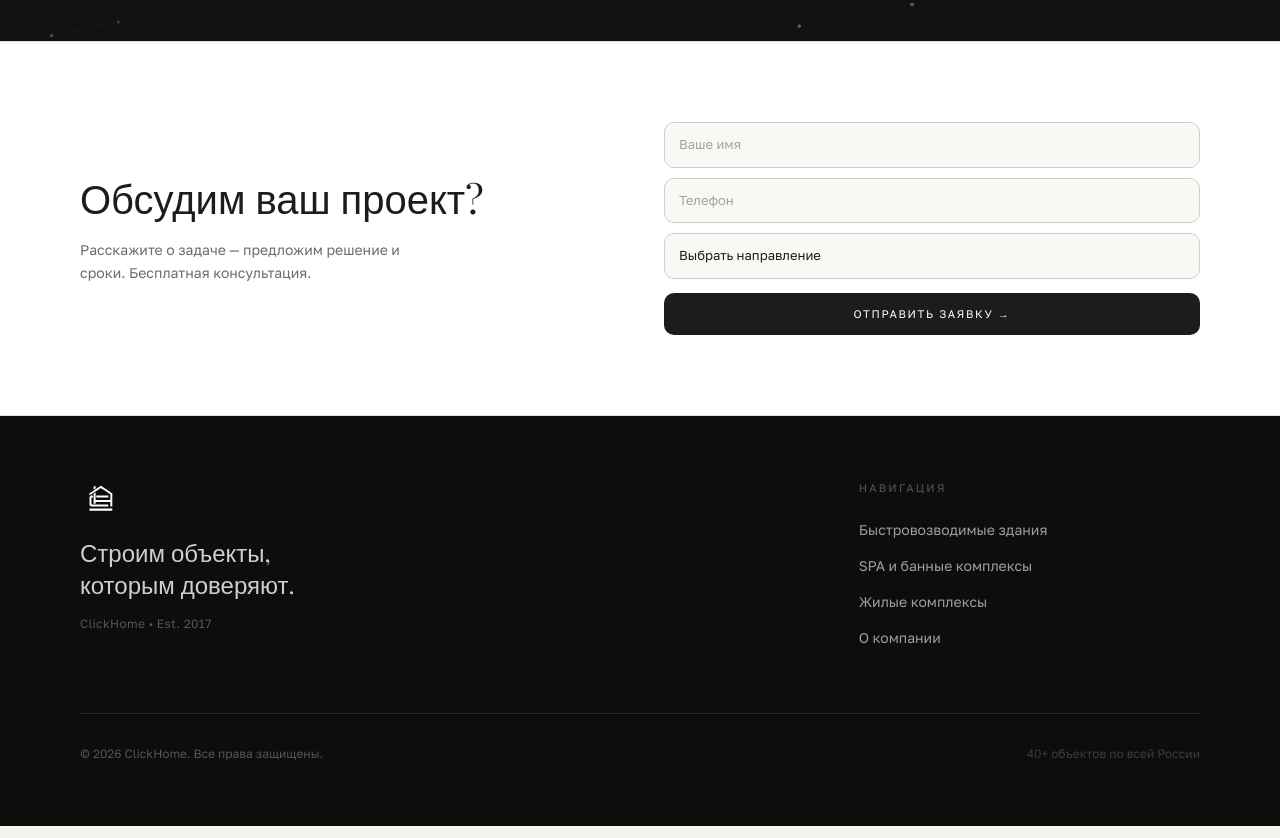
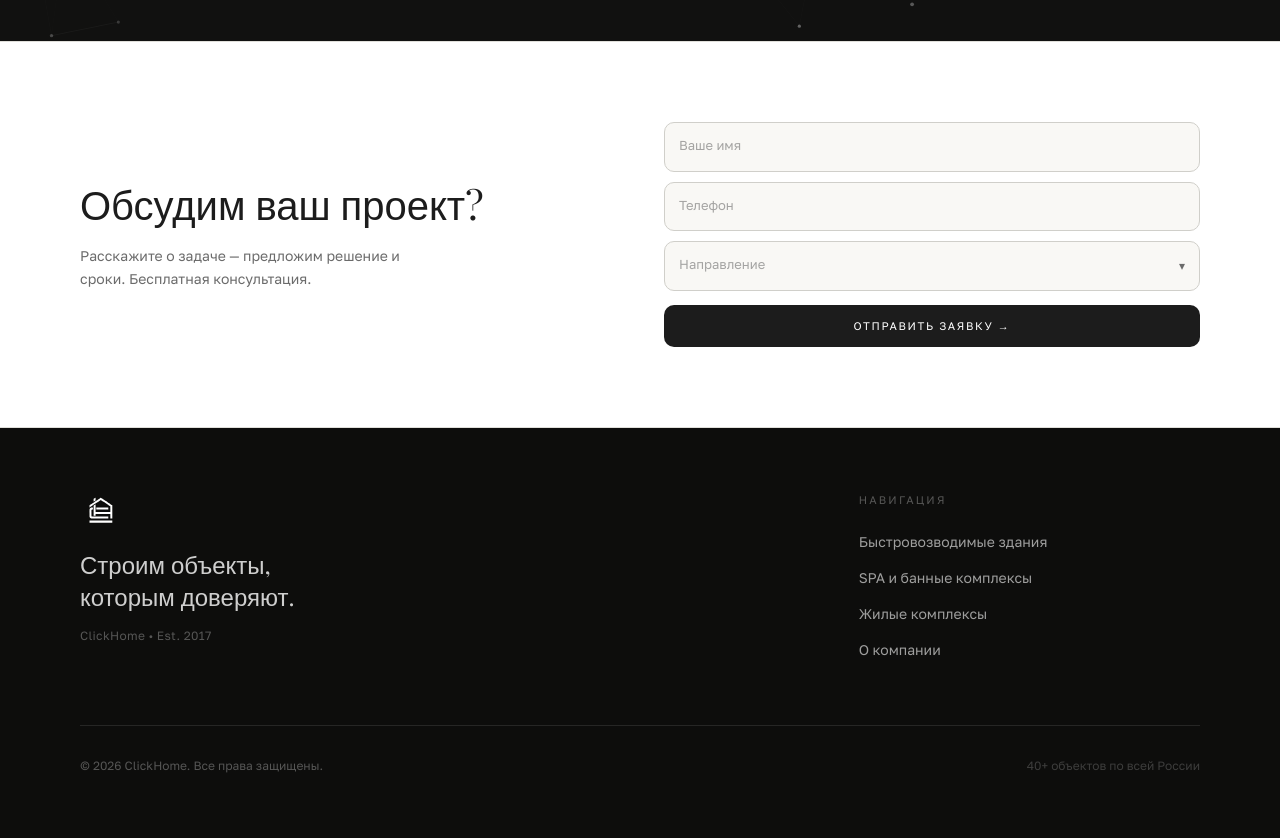
Before and after one commit to wellcomeai/clickhome, a Next.js app: page / in a window 1280 px wide. Shown: the part 2160-2998 px from the top of the page. Built offline with nearby package versions, Linux system fonts and the light colour scheme; a web font is replaced by a local one.

Commit message:
feat(form): floating-label inputs in lead form

```diff
--- /dev/null
+++ b/components/FloatingInput.tsx
@@ -0,0 +1,95 @@
+'use client';
+
+import { useState, useId } from 'react';
+
+type CommonProps = {
+  label: string;
+  value: string;
+  onChange: (val: string) => void;
+  name?: string;
+};
+
+type InputProps = CommonProps & {
+  type?: 'text' | 'tel' | 'email';
+  as?: 'input';
+};
+
+type SelectProps = CommonProps & {
+  as: 'select';
+  options: { value: string; label: string }[];
+};
+
+const wrapperClass =
+  'relative w-full rounded-[10px] bg-[#F9F8F5] transition-colors duration-200';
+const baseFieldClass =
+  'peer w-full font-sans text-[13px] text-[#1C1C1C] bg-transparent rounded-[10px] px-[14px] pt-[20px] pb-[8px] outline-none';
+
+export function FloatingInput(props: InputProps | SelectProps) {
+  const id = useId();
+  const [focused, setFocused] = useState(false);
+  const hasValue = props.value !== '';
+  const floated = focused || hasValue;
+
+  const borderColor = focused ? '#2A5C1A' : '#D0CFCA';
+
+  return (
+    <div className={wrapperClass} style={{ border: `0.5px solid ${borderColor}` }}>
+      <label
+        htmlFor={id}
+        className="pointer-events-none absolute left-[14px] font-sans transition-all duration-200"
+        style={{
+          top: floated ? 6 : 13,
+          fontSize: floated ? 10 : 13,
+          color: focused
+            ? '#2A5C1A'
+            : floated
+            ? '#6B6B6B'
+            : 'rgba(107,107,107,0.6)',
+          letterSpacing: floated ? '0.04em' : 0,
+        }}
+      >
+        {props.label}
+      </label>
+
+      {props.as === 'select' ? (
+        <select
+          id={id}
+          name={props.name}
+          value={props.value}
+          onChange={(e) => props.onChange(e.target.value)}
+          onFocus={() => setFocused(true)}
+          onBlur={() => setFocused(false)}
+          className={baseFieldClass}
+          style={{ appearance: 'none', WebkitAppearance: 'none' }}
+        >
+          <option value="" />
+          {props.options.map((opt) => (
+            <option key={opt.value} value={opt.value}>
+              {opt.label}
+            </option>
+          ))}
+        </select>
+      ) : (
+        <input
+          id={id}
+          name={props.name}
+          type={props.type ?? 'text'}
+          value={props.value}
+          onChange={(e) => props.onChange(e.target.value)}
+          onFocus={() => setFocused(true)}
+          onBlur={() => setFocused(false)}
+          className={baseFieldClass}
+        />
+      )}
+
+      {props.as === 'select' && (
+        <span
+          className="pointer-events-none absolute right-[14px] top-1/2 -translate-y-1/2 text-[#6B6B6B] text-xs"
+          aria-hidden
+        >
+          ▾
+        </span>
+      )}
+    </div>
+  );
+}
--- a/components/LeadForm.tsx
+++ b/components/LeadForm.tsx
@@ -1,5 +1,6 @@
 'use client';
 import { useState } from 'react';
+import { FloatingInput } from './FloatingInput';
 
 interface FormData {
   name: string;
@@ -19,10 +20,6 @@ export default function LeadForm() {
     console.log(formData);
     alert('Заявка отправлена!');
   };
-
-  const inputClass =
-    'w-full font-sans text-[13px] text-[#1C1C1C] bg-[#F9F8F5] rounded-[10px] px-[14px] py-[12px] outline-none transition-colors duration-200 focus:border-[#2A5C1A] placeholder:text-[#6B6B6B]/60';
-  const inputStyle = { border: '0.5px solid #D0CFCA' };
 
   return (
     <section
@@ -44,33 +41,32 @@ export default function LeadForm() {
 
           {/* Right — form */}
           <form onSubmit={handleSubmit} className="flex flex-col gap-[10px]">
-            <input
+            <FloatingInput
+              label="Ваше имя"
+              name="name"
               type="text"
-              placeholder="Ваше имя"
               value={formData.name}
-              onChange={(e) => setFormData({ ...formData, name: e.target.value })}
-              className={inputClass}
-              style={inputStyle}
+              onChange={(v) => setFormData({ ...formData, name: v })}
             />
-            <input
+            <FloatingInput
+              label="Телефон"
+              name="phone"
               type="tel"
-              placeholder="Телефон"
               value={formData.phone}
-              onChange={(e) => setFormData({ ...formData, phone: e.target.value })}
-              className={inputClass}
-              style={inputStyle}
+              onChange={(v) => setFormData({ ...formData, phone: v })}
             />
-            <select
+            <FloatingInput
+              as="select"
+              label="Направление"
+              name="direction"
               value={formData.direction}
-              onChange={(e) => setFormData({ ...formData, direction: e.target.value })}
-              className={inputClass}
-              style={{ ...inputStyle, appearance: 'none', WebkitAppearance: 'none' }}
-            >
-              <option value="">Выбрать направление</option>
-              <option value="mops">МОПс / Быстровозводимые здания</option>
-              <option value="spa">SPA и банные комплексы</option>
-              <option value="residential">Жилые комплексы</option>
-            </select>
+              onChange={(v) => setFormData({ ...formData, direction: v })}
+              options={[
+                { value: 'mops', label: 'МОПс / Быстровозводимые здания' },
+                { value: 'spa', label: 'SPA и банные комплексы' },
+                { value: 'residential', label: 'Жилые комплексы' },
+              ]}
+            />
             <button
               type="submit"
               className="w-full font-sans text-[11px] tracking-[0.15em] uppercase text-white bg-[#1C1C1C] rounded-[10px] py-[13px] px-5 cursor-pointer transition-opacity duration-200 hover:opacity-85 mt-1"
```
